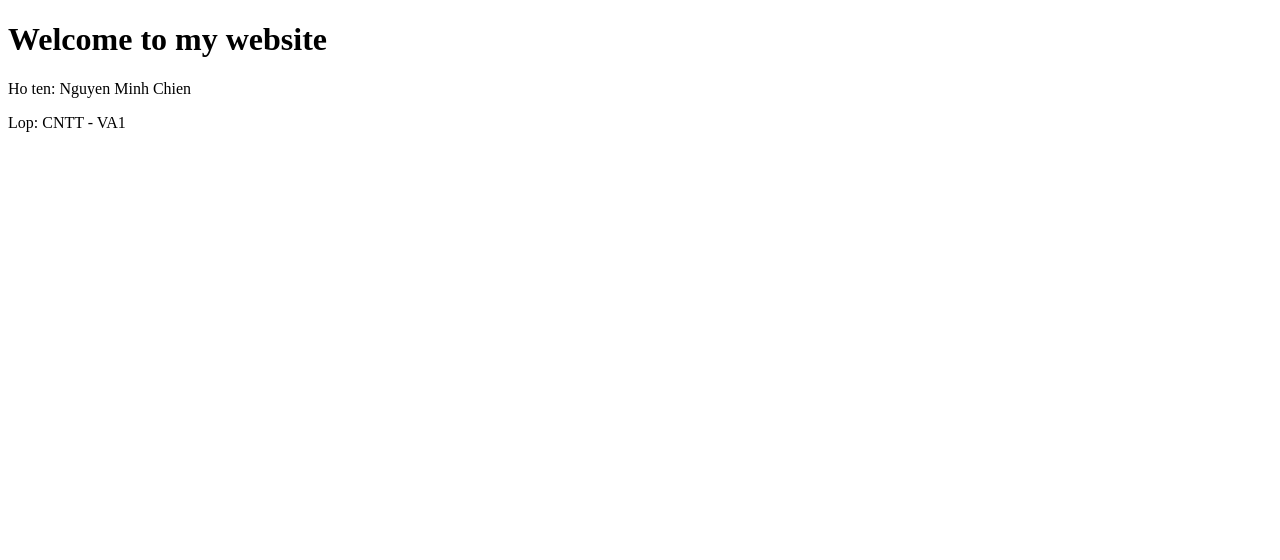
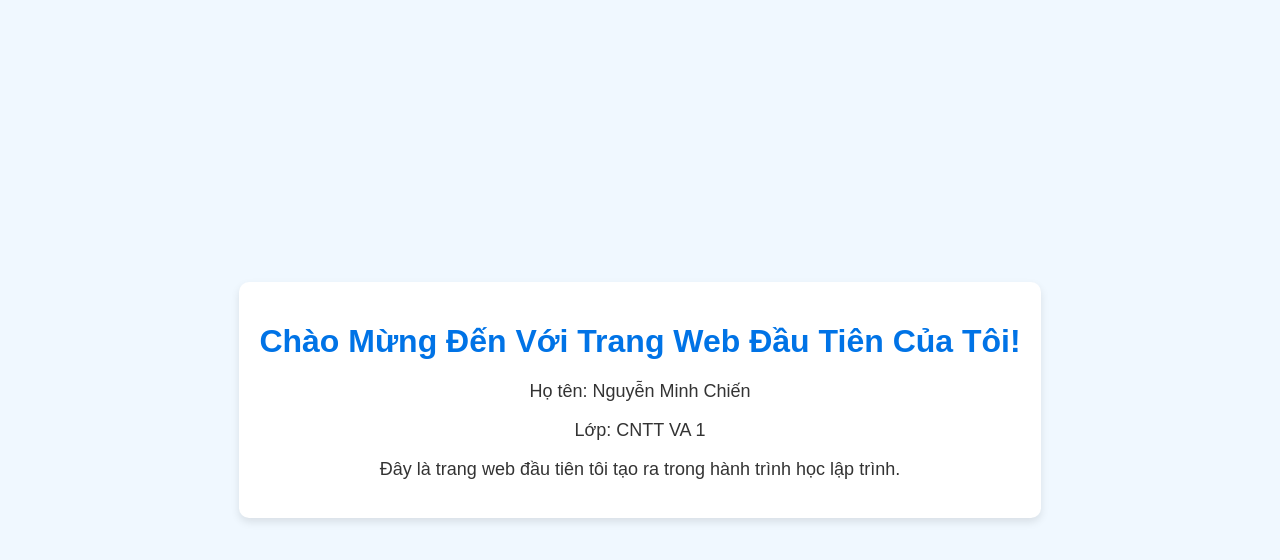
Before and after one commit to Minhchien0604/firstPage, a plain HTML site: page index.html in a window 1280 px wide. Drawn offline with Linux system fonts and the light colour scheme.

Commit message:
Update index.html

```diff
--- a/index.html
+++ b/index.html
@@ -1,15 +1,42 @@
 <!DOCTYPE html>
-<html lang="en">
+<html lang="vi">
 <head>
     <meta charset="UTF-8">
     <meta name="viewport" content="width=device-width, initial-scale=1.0">
-    <title>Chien's websit</title>
+    <title>Trang Web Đầu Tiên Của Tôi</title>
+    <style>
+        body {
+            font-family: Arial, sans-serif;
+            background-color: #f0f8ff;
+            margin: 0;
+            padding: 0;
+            display: flex;
+            justify-content: center;
+            align-items: center;
+            height: 100vh;
+            color: #333;
+        }
+        .container {
+            text-align: center;
+            padding: 20px;
+            background-color: #fff;
+            box-shadow: 0 4px 8px rgba(0, 0, 0, 0.1);
+            border-radius: 10px;
+        }
+        h1 {
+            color: #0073e6;
+        }
+        p {
+            font-size: 18px;
+        }
+    </style>
 </head>
 <body>
-    <h1>Welcome to my website
-    </h1>
-
-    <p>Ho ten: Nguyen Minh Chien</p>
-    <p>Lop: CNTT - VA1</p>
+    <div class="container">
+        <h1>Chào Mừng Đến Với Trang Web Đầu Tiên Của Tôi!</h1>
+        <p>Họ tên: Nguyễn Minh Chiến</p>
+        <p>Lớp: CNTT VA 1</p>
+        <p>Đây là trang web đầu tiên tôi tạo ra trong hành trình học lập trình.</p>
+    </div>
 </body>
 </html>
```
